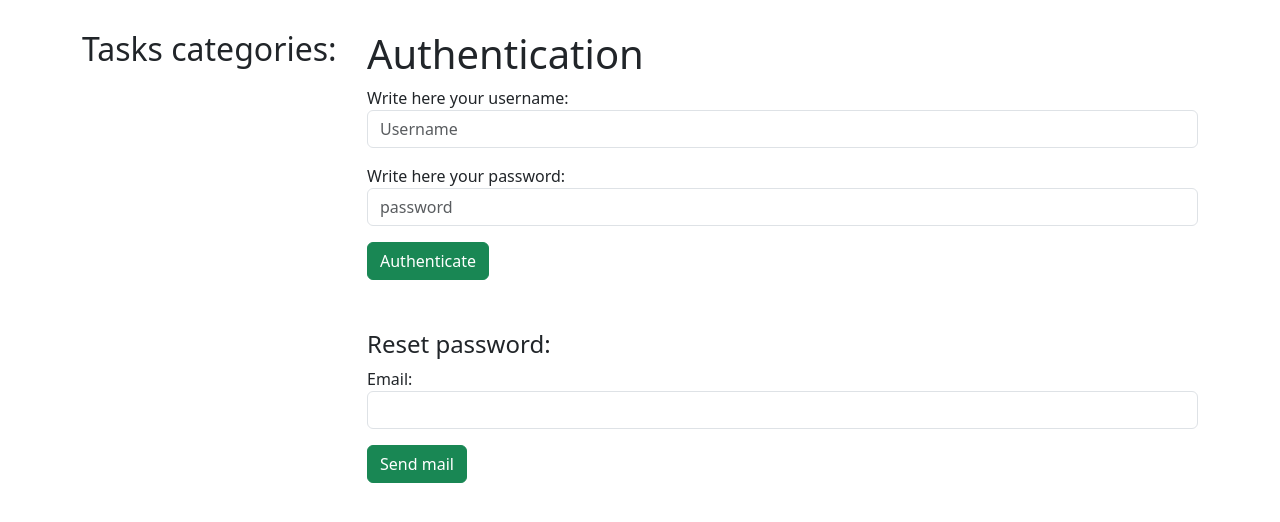
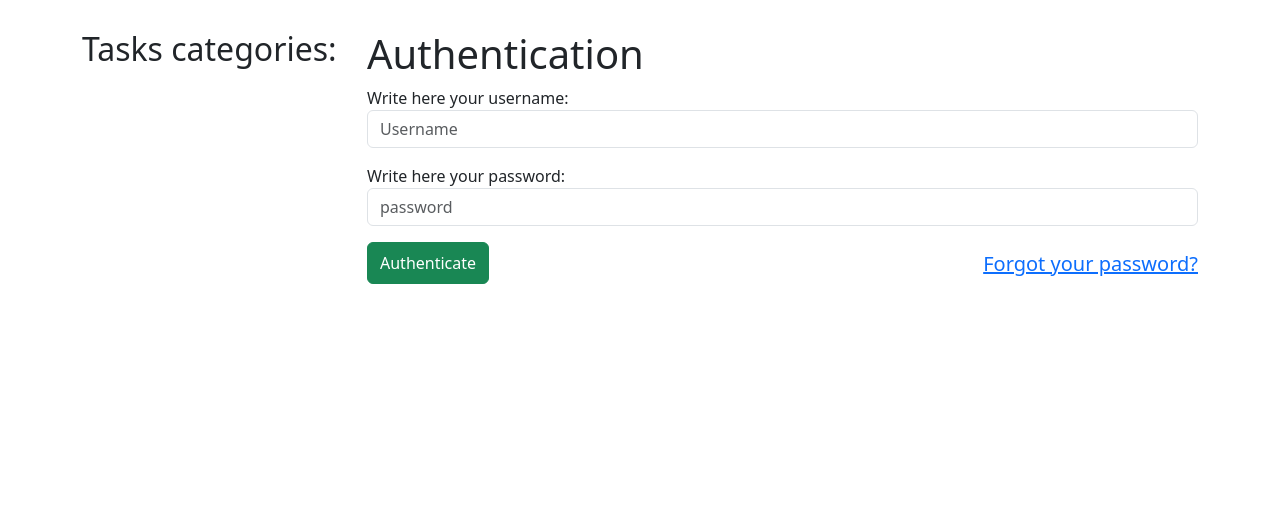
Before and after one commit to okuzmenko31/Django-TodoList, a Django app: page /my_todolist/authentication/ in a window 1280 px wide. Shown: the part 56-578 px from the top of the page. Run offline with Django 4.2, Linux system fonts and the light colour scheme; data that the repository does not hold is empty; parts of the project's set-up code (start-up, migrations or seed data) failed here and were passed over.

Commit message:
Added forgot password page

```diff
--- a/Todo/templates/Todo/authentication_page.html
+++ b/Todo/templates/Todo/authentication_page.html
@@ -15,16 +15,11 @@
         {% csrf_token %}
         {{ form.as_p }}
 
-        <button type="submit" class="btn btn-success btn-block">Authenticate</button>
-
-    </form>
-
-    <h4 class="reset_password" style="margin-top: 50px">Reset password:</h4>
-    <form action="{% url 'reset_password' %}" method="post">
-
-        {% csrf_token %}
-        {{ reset_form.as_p }}
-        <button type="submit" class="btn btn-success">Send mail</button>
+        <div class="d-flex justify-content-between">
+            <button type="submit" class="btn btn-success btn-block">Authenticate</button>
+            <a href="{% url 'reset_password_page' %}" style="margin-left: 300px; margin-top: 10px"><h5>Forgot your
+                password?</h5></a>
+        </div>
 
     </form>
 
--- a/Todo/urls.py
+++ b/Todo/urls.py
@@ -14,6 +14,7 @@ urlpatterns = [
     path('tasks/<slug:cat_slug>/<int:cat_id>/', tasks_by_category, name='by_category'),
     path('account_settings/', user_profile, name='account'),
     path('user_change_password/', user_change_password, name='change_password'),
+    path('reset_password/', reset_password_page, name='reset_password_page'),
     path('user_reset_password/', user_reset_password, name='reset_password'),
     path('reset/<uidb64>/<token>/', views.PasswordResetConfirmView.as_view(template_name='Todo/confirmation.html'),
          name='confirmation'),
--- a/Todo/views.py
+++ b/Todo/views.py
@@ -97,6 +97,7 @@ def task_detail(request, task_id, cat_slug):
     return render(request, 'Todo/task_detail.html', {'task': task})
 
 
+@login_required(login_url='/my_todolist/registration')
 def task_update(request, task_id, cat_slug):
     task = Todo.objects.get(id=task_id, user=request.user)
 
@@ -126,6 +127,7 @@ def task_update(request, task_id, cat_slug):
     return render(request, 'Todo/task_update.html', {'form': form, 'task': task})
 
 
+@login_required(login_url='/my_todolist/registration')
 def task_delete(request, task_id):
     task = Todo.objects.get(id=task_id, user=request.user)
     task.delete()
@@ -133,6 +135,7 @@ def task_delete(request, task_id):
     return redirect('user_tasks')
 
 
+@login_required(login_url='/my_todolist/registration')
 def tasks_by_category(request, cat_id, cat_slug):
     category = Category.objects.get(id=cat_id, slug=cat_slug)
     tasks = Todo.objects.filter(user=request.user, category_id=cat_id).select_related('category')
@@ -147,10 +150,8 @@ def tasks_by_category(request, cat_id, cat_slug):
 @login_required(login_url='/my_todolist/authentication')
 def user_profile(request):
     form = UserPasswordChange(user=request.user)
-    reset_form = UserResetPassword()
     context = {
         'form': form,
-        'reset_form': reset_form
     }
 
     return render(request, template_name='Todo/user_page.html', context=context)
@@ -164,6 +165,11 @@ def user_change_password(request):
             form.save()
             messages.success(request, 'You successfully changed your password!')
     return redirect('authentication')
+
+
+def reset_password_page(request):
+    reset_form = UserResetPassword()
+    return render(request, 'Todo/reset_form_page.html', {'reset_form': reset_form})
 
 
 def user_reset_password(request):
```
Also changed, not shown: Todo/templates/Todo/reset_form_page.html (added, +20 -0 lines).
